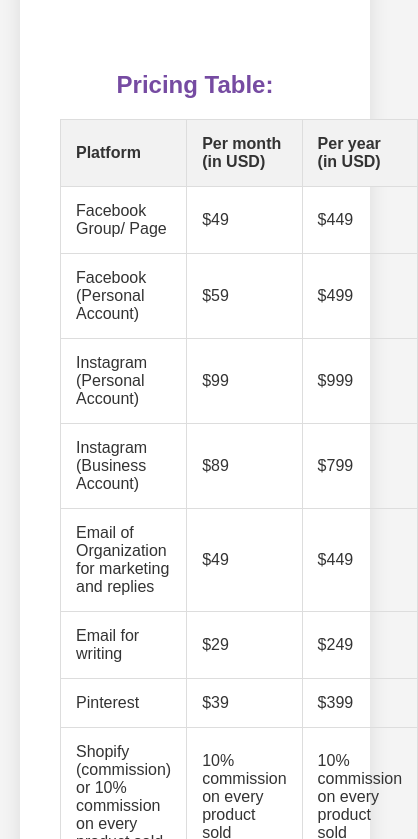
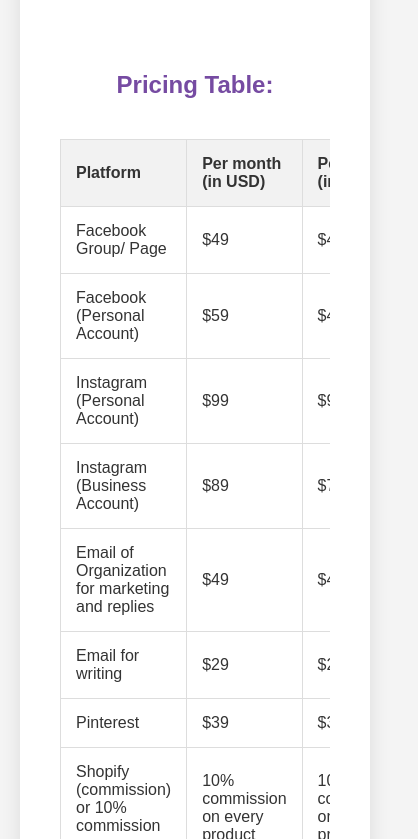
Before and after one commit to jonathanmics/sicossmmm, a plain HTML site: page index.html in a window 390 px wide. Shown: the part 1765-2604 px from the top of the page, 418 px wide, since content can reach past the window. Drawn offline with Linux system fonts and the light colour scheme.

Commit message:
Update index.html

```diff
--- a/index.html
+++ b/index.html
@@ -294,7 +294,10 @@ body::-webkit-scrollbar{
       border-collapse: collapse;
       margin-top: 20px;
     }
-
+    #tablec {
+      overflow-x: auto;
+      margin-top: 20px;
+    }
     th, td {
       border: 1px solid #ddd;
       padding: 15px;
@@ -470,6 +473,7 @@ body::-webkit-scrollbar{
             </ul>
             <br>
             <h2 style="text-align: center; margin-top: 40px;" id="h2">Pricing Table:</h2>
+            <div id="tablec">
             <table>
                 <tr>
                   <th>Platform</th>
@@ -532,7 +536,7 @@ body::-webkit-scrollbar{
                   <td>$199 for both AI platform</td>
                 </tr>
               </table>
-
+            </div>
 
           </section>
 
```
